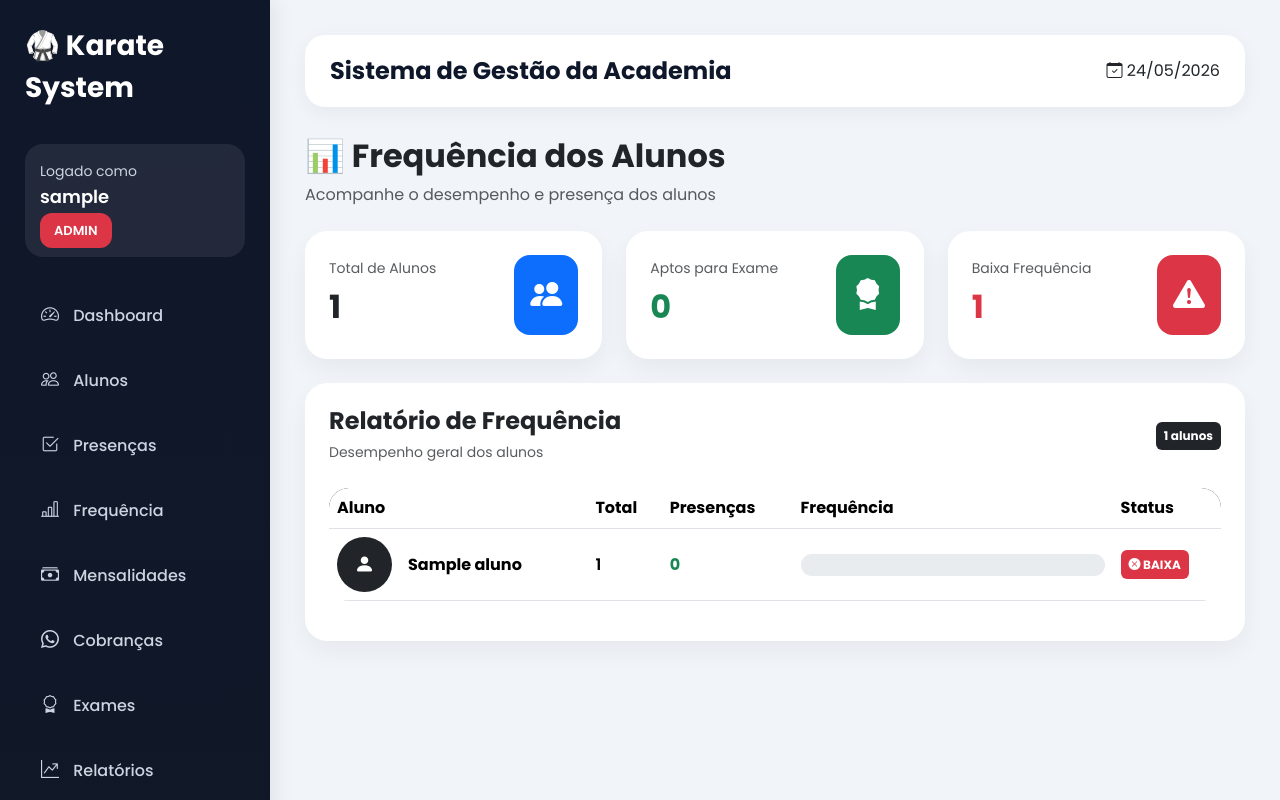
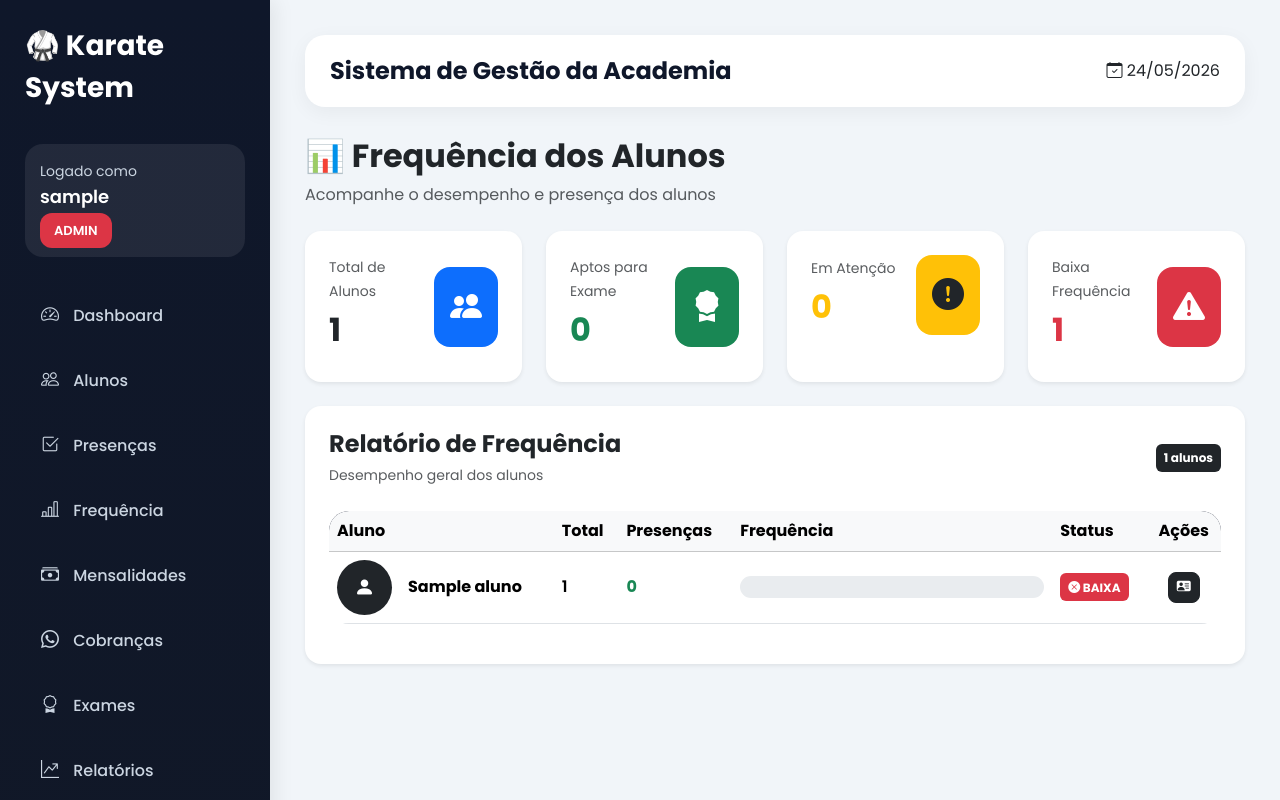
Before and after one commit to roisadi-tech/karate-system, a Flask app: page /frequencia in a window 1280 px wide. Run offline with Flask 3, Linux system fonts and the light colour scheme; the visitor is signed in with stand-in values (Sample User, id 1); tables that the repository leaves empty hold one stand-in row (values such as "Sample post").

Commit message:
Melhorando tela de frequencia

```diff
--- a/app.py
+++ b/app.py
@@ -708,6 +708,7 @@ def frequencia():
 
         relatorio.append({
 
+            'id': aluno.id,
             'nome': aluno.nome,
             'total': total,
             'presentes': presentes,
--- a/templates/frequencia.html
+++ b/templates/frequencia.html
@@ -26,9 +26,9 @@
 
     <!-- TOTAL -->
 
-    <div class="col-md-4">
+    <div class="col-md-3">
 
-        <div class="card p-4 h-100">
+        <div class="card border-0 shadow-sm p-4 h-100 rounded-4">
 
             <div class="d-flex justify-content-between align-items-center">
 
@@ -60,9 +60,9 @@
 
     <!-- APTOS -->
 
-    <div class="col-md-4">
+    <div class="col-md-3">
 
-        <div class="card p-4 h-100">
+        <div class="card border-0 shadow-sm p-4 h-100 rounded-4">
 
             <div class="d-flex justify-content-between align-items-center">
 
@@ -95,11 +95,49 @@
 
     </div>
 
+    <!-- ATENÇÃO -->
+
+    <div class="col-md-3">
+
+        <div class="card border-0 shadow-sm p-4 h-100 rounded-4">
+
+            <div class="d-flex justify-content-between align-items-center">
+
+                <div>
+
+                    <small class="text-muted">
+                        Em Atenção
+                    </small>
+
+                    <h2 class="fw-bold mt-2 text-warning">
+
+                        {{ relatorio
+                            | selectattr('percentual', 'ge', 50)
+                            | rejectattr('percentual', 'ge', 75)
+                            | list
+                            | length }}
+
+                    </h2>
+
+                </div>
+
+                <div class="bg-warning text-dark p-3 rounded-4">
+
+                    <i class="bi bi-exclamation-circle-fill fs-2"></i>
+
+                </div>
+
+            </div>
+
+        </div>
+
+    </div>
+
     <!-- BAIXA FREQUÊNCIA -->
 
-    <div class="col-md-4">
+    <div class="col-md-3">
 
-        <div class="card p-4 h-100">
+        <div class="card border-0 shadow-sm p-4 h-100 rounded-4">
 
             <div class="d-flex justify-content-between align-items-center">
 
@@ -136,7 +174,7 @@
 
 <!-- RELATÓRIO -->
 
-<div class="card p-4">
+<div class="card border-0 shadow-sm p-4 rounded-4">
 
     <div class="d-flex justify-content-between align-items-center mb-4">
 
@@ -166,9 +204,9 @@
 
     <div class="table-responsive">
 
-        <table class="table align-middle">
+        <table class="table align-middle table-hover">
 
-            <thead>
+            <thead class="table-light">
 
                 <tr>
 
@@ -183,6 +221,10 @@
                     </th>
 
                     <th>Status</th>
+
+                    <th class="text-center">
+                        Ações
+                    </th>
 
                 </tr>
 
@@ -345,9 +387,58 @@
 
                     </td>
 
+                    <!-- AÇÕES -->
+
+                    <td class="text-center">
+
+                        <a
+                            href="/aluno/{{ item.id }}"
+                            class="btn btn-dark btn-sm rounded-3"
+                            title="Ver perfil do aluno"
+                        >
+
+                            <i class="bi bi-person-vcard-fill"></i>
+
+                        </a>
+
+                    </td>
+
                 </tr>
 
                 {% endfor %}
+
+                {% if relatorio|length == 0 %}
+
+                <tr>
+
+                    <td
+                        colspan="6"
+                        class="text-center py-5"
+                    >
+
+                        <div class="text-muted">
+
+                            <i class="bi bi-bar-chart-line fs-1"></i>
+
+                            <h5 class="mt-3">
+
+                                Nenhum aluno encontrado
+
+                            </h5>
+
+                            <p>
+
+                                Cadastre alunos e registre presenças para gerar o relatório.
+
+                            </p>
+
+                        </div>
+
+                    </td>
+
+                </tr>
+
+                {% endif %}
 
             </tbody>
 
```
